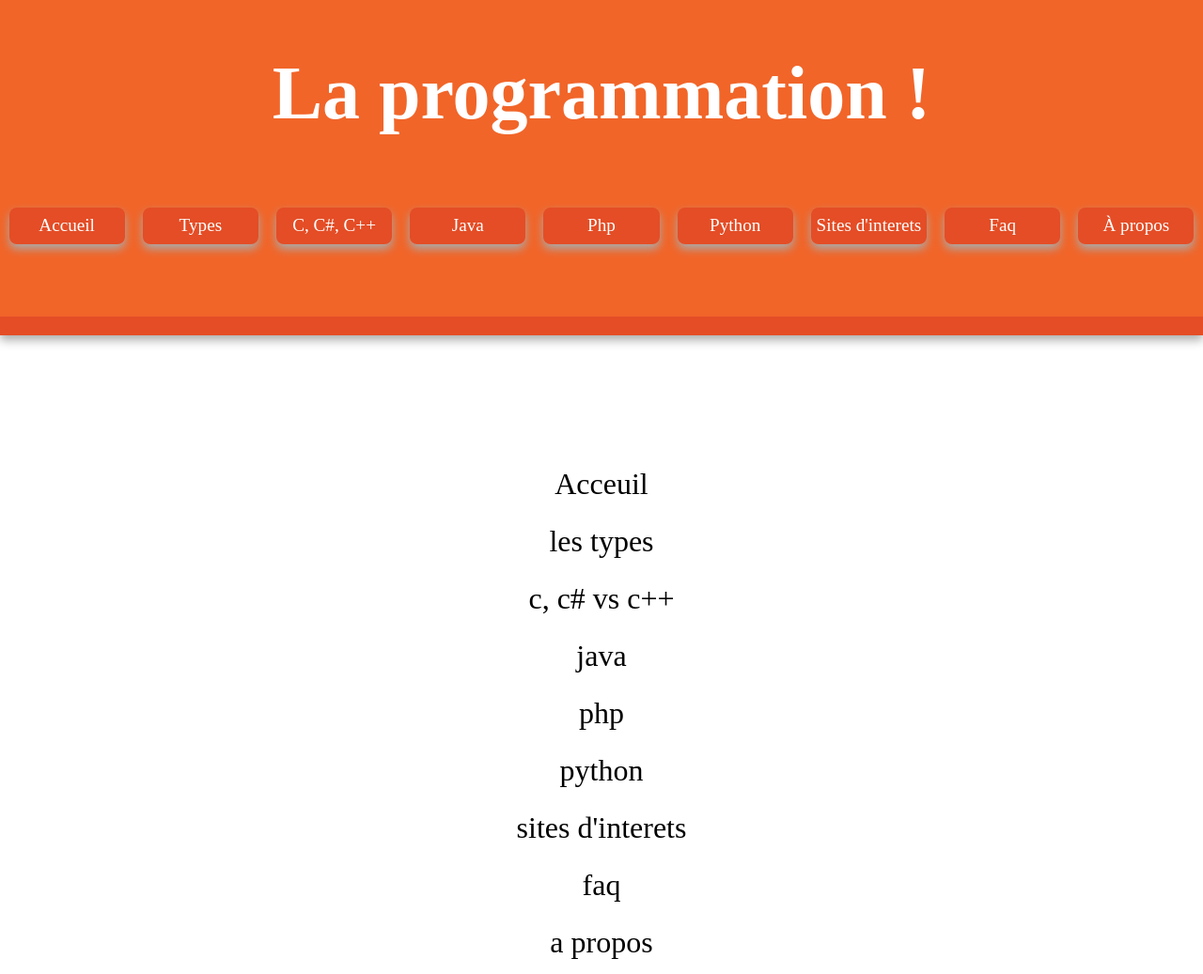
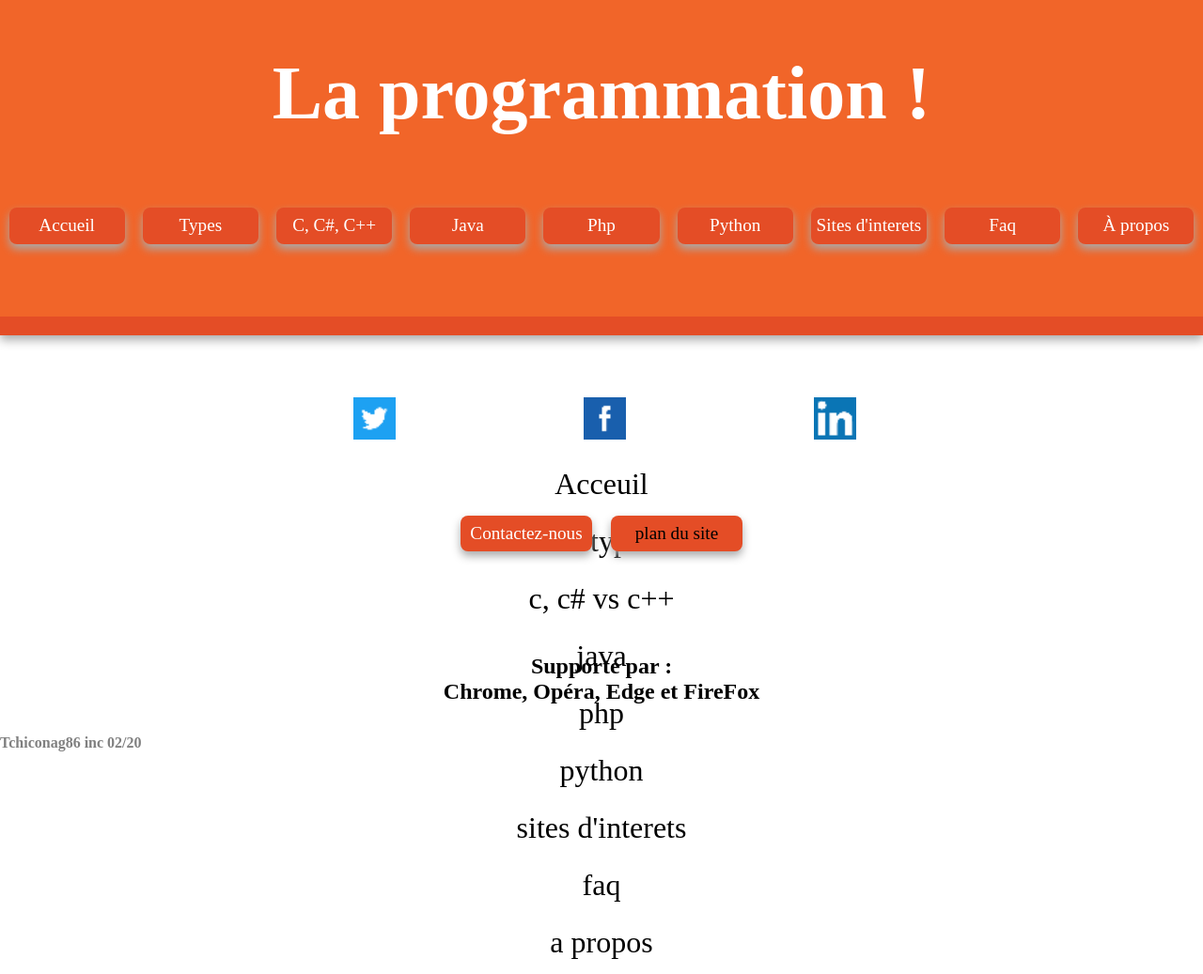
Before and after one commit to tchiconag/tchiconag.github.io, a plain HTML site: page pages/PlanDuSite.html in a window 1280 px wide. Shown: the top 1037 px of the page at 94% size. Drawn offline with Linux system fonts and the light colour scheme.

Commit message:
commit 15

```diff
--- a/css/style.css
+++ b/css/style.css
@@ -175,6 +175,14 @@ aside ul li{
     height: auto;   /* La hauteur du footer est automatique */
     margin: auto;   /* La marge du footer est automatique */
 }
+.footer-container-plan{     /* Class du pied de page */
+    width: 100%;     /* 100% de la largeur de la page */
+    position: absolute; /* rien sous le footer */
+    bottom: 0;      /* rien sous le footer */
+    overflow: hidden;   /* Si ca dépasse on le cache */
+    height: auto;   /* La hauteur du footer est automatique */
+    margin: auto;   /* La marge du footer est automatique */
+}
 .images{    /* image des comptes Facebook, twitter, Linkedin */
     display: flex;  /* Disposition des images dans la div */
     margin-left: 29.4%; /* marge gauche div images des icons média sociaux*/
@@ -237,10 +245,6 @@ a:active{  /* Le text du bouton devient vert pendant le clique */
    #   Media Queries   #    Adaptivité du contenu du site pour différent format
    ===================== */
    @media (min-width:320px){ /* smartphones, iPhone, portrait 480x320 */
-    .main-container{
-        display: block;
-
-    }
     .main-container aside,
     .main-container article{
         width: 100%;   /* Réduit les division sur une colone en prenant 100% de la largeur */
--- a/pages/PlanDuSite.html
+++ b/pages/PlanDuSite.html
@@ -48,7 +48,7 @@
         	</div> <!-- #main-container -->
 
 
-        <div class="footer-container">
+        <div class="footer-container-plan">
             <footer>
 				<div class="images">
 					<!-- Twitter -->
```
